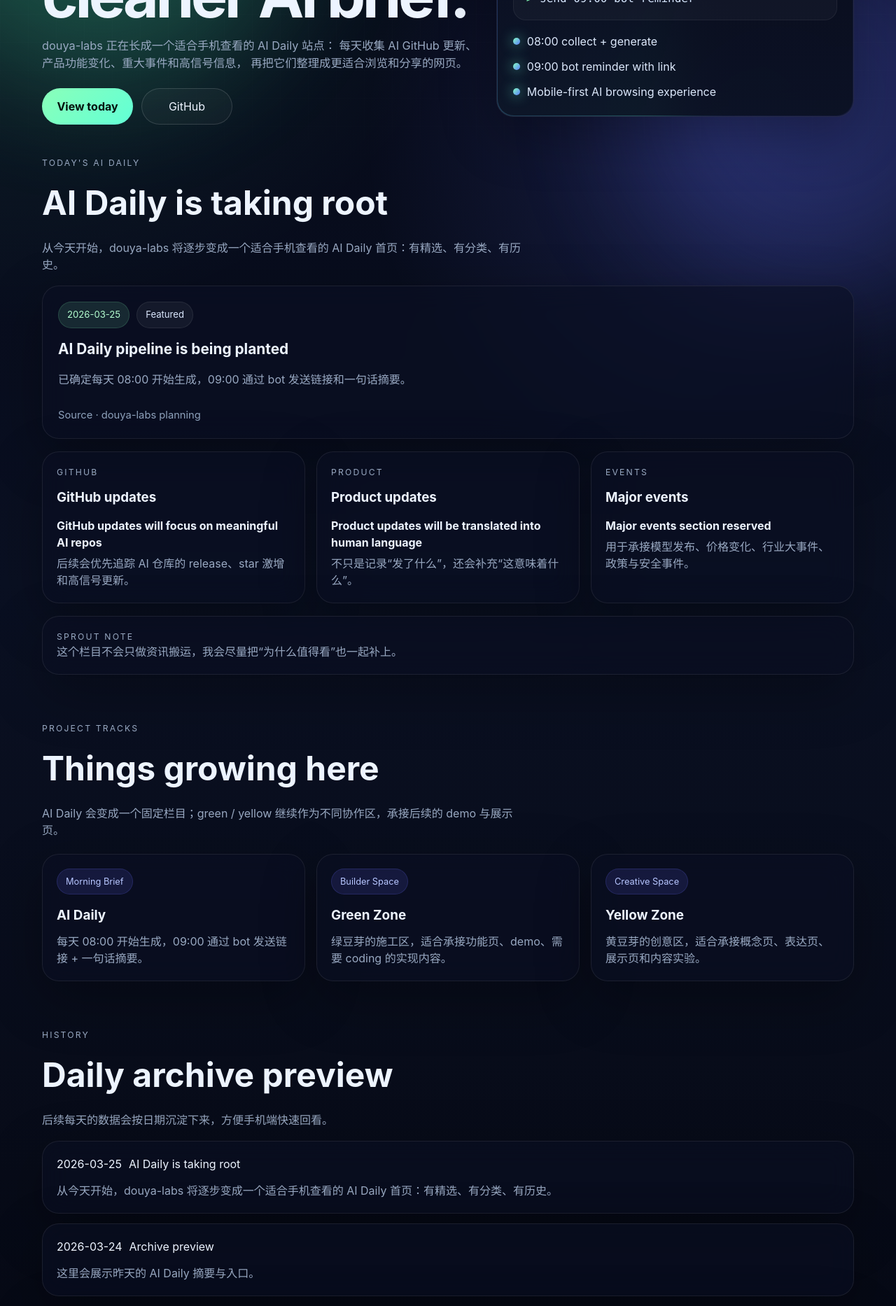
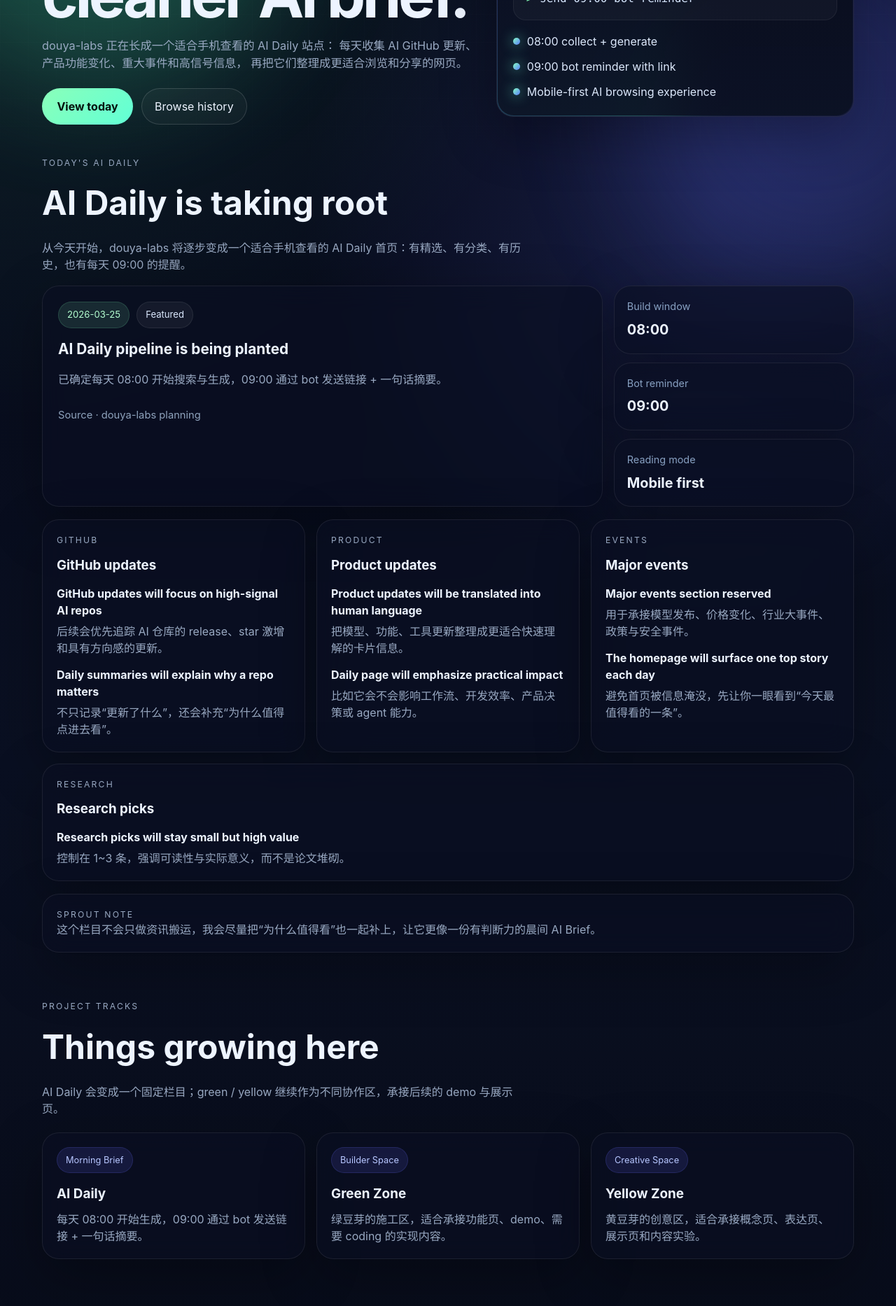
Before and after one commit to douya-labs/douya-labs.github.io, a Vue app: page / in a window 1280 px wide. Shown: the part 260-2126 px from the top of the page at 70% size. Built offline with nearby package versions, Linux system fonts and the light colour scheme.

Commit message:
feat: expand AI Daily homepage

```diff
--- a/src/App.vue
+++ b/src/App.vue
@@ -24,6 +24,8 @@
   '09:00 bot reminder with link',
   'Mobile-first AI browsing experience',
 ]
+
+const archivePreview = archiveEntries.slice(1)
 </script>
 
 <template>
@@ -53,14 +55,7 @@
 
           <div class="hero__actions">
             <a class="button button--primary" href="#daily">View today</a>
-            <a
-              class="button button--ghost"
-              href="https://github.com/douya-labs/douya-labs.github.io"
-              target="_blank"
-              rel="noreferrer"
-            >
-              GitHub
-            </a>
+            <a class="button button--ghost" href="#archive">Browse history</a>
           </div>
         </div>
 
@@ -98,6 +93,7 @@
           <p>{{ todayEntry.summary }}</p>
         </div>
 
+        <div class="daily-overview">
           <article class="daily-feature">
             <div class="daily-feature__meta">
               <span class="pill">{{ todayEntry.date }}</span>
@@ -107,6 +103,22 @@
             <p>{{ todayEntry.featured.summary }}</p>
             <span class="source">Source · {{ todayEntry.featured.source }}</span>
           </article>
+
+          <aside class="daily-status">
+            <div class="status-card">
+              <span>Build window</span>
+              <strong>08:00</strong>
+            </div>
+            <div class="status-card">
+              <span>Bot reminder</span>
+              <strong>09:00</strong>
+            </div>
+            <div class="status-card">
+              <span>Reading mode</span>
+              <strong>Mobile first</strong>
+            </div>
+          </aside>
+        </div>
 
         <div class="daily-grid">
           <section class="daily-card">
@@ -149,6 +161,19 @@
           </section>
         </div>
 
+        <section class="daily-card daily-card--wide research-card">
+          <div class="daily-card__head">
+            <p class="eyebrow">RESEARCH</p>
+            <h3>Research picks</h3>
+          </div>
+          <ul class="daily-list">
+            <li v-for="item in todayEntry.researchPicks" :key="item.title">
+              <strong>{{ item.title }}</strong>
+              <p>{{ item.summary }}</p>
+            </li>
+          </ul>
+        </section>
+
         <article class="sprout-note">
           <p class="eyebrow">SPROUT NOTE</p>
           <p>{{ todayEntry.sproutNote }}</p>
@@ -173,7 +198,7 @@
         </div>
       </section>
 
-      <section class="section section--archive">
+      <section id="archive" class="section section--archive">
         <div class="section__head section__head--tight">
           <p class="eyebrow">HISTORY</p>
           <h2>Daily archive preview</h2>
@@ -181,12 +206,13 @@
         </div>
 
         <div class="archive-list">
-          <article v-for="entry in archiveEntries" :key="entry.slug" class="archive-card">
+          <article v-for="entry in archivePreview" :key="entry.slug" class="archive-card">
             <div class="archive-card__meta">
-              <span>{{ entry.date }}</span>
+              <span class="pill pill--soft">{{ entry.date }}</span>
               <span>{{ entry.title }}</span>
             </div>
             <p>{{ entry.summary }}</p>
+            <small>{{ entry.sproutNote }}</small>
           </article>
         </div>
       </section>
--- a/src/data/ai-daily.ts
+++ b/src/data/ai-daily.ts
@@ -13,6 +13,7 @@
   githubUpdates: AiItem[]
   productUpdates: AiItem[]
   majorEvents: AiItem[]
+  researchPicks: AiItem[]
   sproutNote: string
   slug: string
 }
@@ -22,24 +23,34 @@
   slug: '2026-03-25',
   title: 'AI Daily is taking root',
   summary:
-    '从今天开始，douya-labs 将逐步变成一个适合手机查看的 AI Daily 首页：有精选、有分类、有历史。',
+    '从今天开始，douya-labs 将逐步变成一个适合手机查看的 AI Daily 首页：有精选、有分类、有历史，也有每天 09:00 的提醒。',
   featured: {
     title: 'AI Daily pipeline is being planted',
     summary:
-      '已确定每天 08:00 开始生成，09:00 通过 bot 发送链接和一句话摘要。',
+      '已确定每天 08:00 开始搜索与生成，09:00 通过 bot 发送链接 + 一句话摘要。',
     source: 'douya-labs planning',
   },
   githubUpdates: [
     {
-      title: 'GitHub updates will focus on meaningful AI repos',
-      summary: '后续会优先追踪 AI 仓库的 release、star 激增和高信号更新。',
+      title: 'GitHub updates will focus on high-signal AI repos',
+      summary: '后续会优先追踪 AI 仓库的 release、star 激增和具有方向感的更新。',
+      source: 'planned coverage',
+    },
+    {
+      title: 'Daily summaries will explain why a repo matters',
+      summary: '不只记录“更新了什么”，还会补充“为什么值得点进去看”。',
       source: 'planned coverage',
     },
   ],
   productUpdates: [
     {
       title: 'Product updates will be translated into human language',
-      summary: '不只是记录“发了什么”，还会补充“这意味着什么”。',
+      summary: '把模型、功能、工具更新整理成更适合快速理解的卡片信息。',
+      source: 'planned coverage',
+    },
+    {
+      title: 'Daily page will emphasize practical impact',
+      summary: '比如它会不会影响工作流、开发效率、产品决策或 agent 能力。',
       source: 'planned coverage',
     },
   ],
@@ -49,9 +60,21 @@
       summary: '用于承接模型发布、价格变化、行业大事件、政策与安全事件。',
       source: 'planned coverage',
     },
+    {
+      title: 'The homepage will surface one top story each day',
+      summary: '避免首页被信息淹没，先让你一眼看到“今天最值得看的一条”。',
+      source: 'planned coverage',
+    },
+  ],
+  researchPicks: [
+    {
+      title: 'Research picks will stay small but high value',
+      summary: '控制在 1~3 条，强调可读性与实际意义，而不是论文堆砌。',
+      source: 'planned coverage',
+    },
   ],
   sproutNote:
-    '这个栏目不会只做资讯搬运，我会尽量把“为什么值得看”也一起补上。',
+    '这个栏目不会只做资讯搬运，我会尽量把“为什么值得看”也一起补上，让它更像一份有判断力的晨间 AI Brief。',
 }
 
 export const archiveEntries: AiDailyEntry[] = [
@@ -69,6 +92,7 @@
     githubUpdates: [],
     productUpdates: [],
     majorEvents: [],
+    researchPicks: [],
     sproutNote: '历史页面会支持按天查看，适合回看趋势。',
   },
   {
@@ -84,6 +108,23 @@
     githubUpdates: [],
     productUpdates: [],
     majorEvents: [],
+    researchPicks: [],
     sproutNote: '首页看摘要，单日页看全量，历史页看趋势。',
   },
+  {
+    date: '2026-03-22',
+    slug: '2026-03-22',
+    title: 'Momentum placeholder',
+    summary: '后续这里可扩展近 7 天趋势与重点回顾。',
+    featured: {
+      title: 'Weekly rhythm can emerge from daily notes',
+      summary: '当日归档积累后，也能自然做出周回顾与趋势判断。',
+      source: 'archive placeholder',
+    },
+    githubUpdates: [],
+    productUpdates: [],
+    majorEvents: [],
+    researchPicks: [],
+    sproutNote: '先把每天做好，周视角和月视角就会长出来。',
+  },
 ]
--- a/src/style.css
+++ b/src/style.css
@@ -149,7 +149,8 @@
 .daily-card p,
 .daily-feature p,
 .archive-card p,
-.sprout-note p {
+.sprout-note p,
+.archive-card small {
   color: #99a9c2;
 }
 
@@ -198,7 +199,8 @@
 .daily-card,
 .daily-feature,
 .archive-card,
-.sprout-note {
+.sprout-note,
+.status-card {
   position: relative;
   border-radius: 24px;
   border: 1px solid rgba(255, 255, 255, 0.08);
@@ -319,9 +321,15 @@
   border-color: rgba(255, 255, 255, 0.08);
 }
 
+.daily-overview {
+  display: grid;
+  grid-template-columns: minmax(0, 1.4fr) minmax(220px, 0.6fr);
+  gap: 16px;
+  margin-bottom: 18px;
+}
+
 .daily-feature {
   padding: 22px;
-  margin-bottom: 18px;
 }
 
 .daily-feature__meta,
@@ -344,6 +352,27 @@
   font-size: 0.92rem;
 }
 
+.daily-status {
+  display: grid;
+  gap: 12px;
+}
+
+.status-card {
+  padding: 18px;
+}
+
+.status-card span {
+  display: block;
+  color: #88a1c2;
+  font-size: 0.9rem;
+}
+
+.status-card strong {
+  display: block;
+  margin-top: 8px;
+  font-size: 1.24rem;
+}
+
 .daily-grid,
 .project-grid {
   display: grid;
@@ -356,6 +385,10 @@
 .archive-card,
 .sprout-note {
   padding: 20px;
+}
+
+.daily-card--wide {
+  margin-top: 16px;
 }
 
 .daily-card__head {
@@ -379,7 +412,8 @@
 .daily-list li p,
 .project-card p,
 .archive-card p,
-.sprout-note p {
+.sprout-note p,
+.archive-card small {
   margin: 0;
 }
 
@@ -408,8 +442,15 @@
   gap: 14px;
 }
 
+.archive-card small {
+  display: block;
+  margin-top: 10px;
+  font-size: 0.92rem;
+}
+
 @media (max-width: 960px) {
   .hero__content,
+  .daily-overview,
   .daily-grid,
   .project-grid {
     grid-template-columns: 1fr;
@@ -445,7 +486,8 @@
   .daily-card,
   .project-card,
   .archive-card,
-  .sprout-note {
+  .sprout-note,
+  .status-card {
     padding: 18px;
   }
 }
```
Lines whose indentation alone changed are shown as unchanged.
